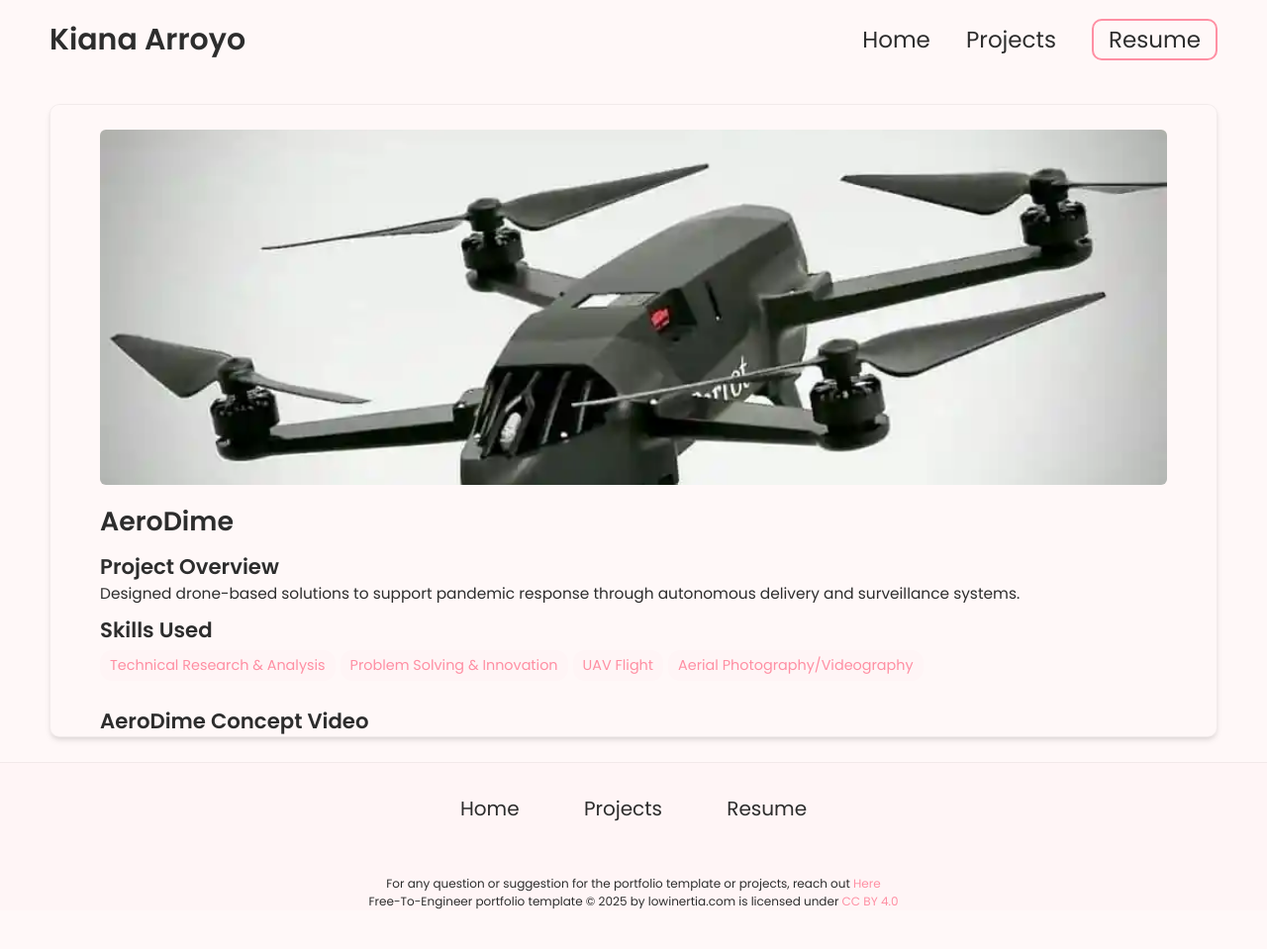
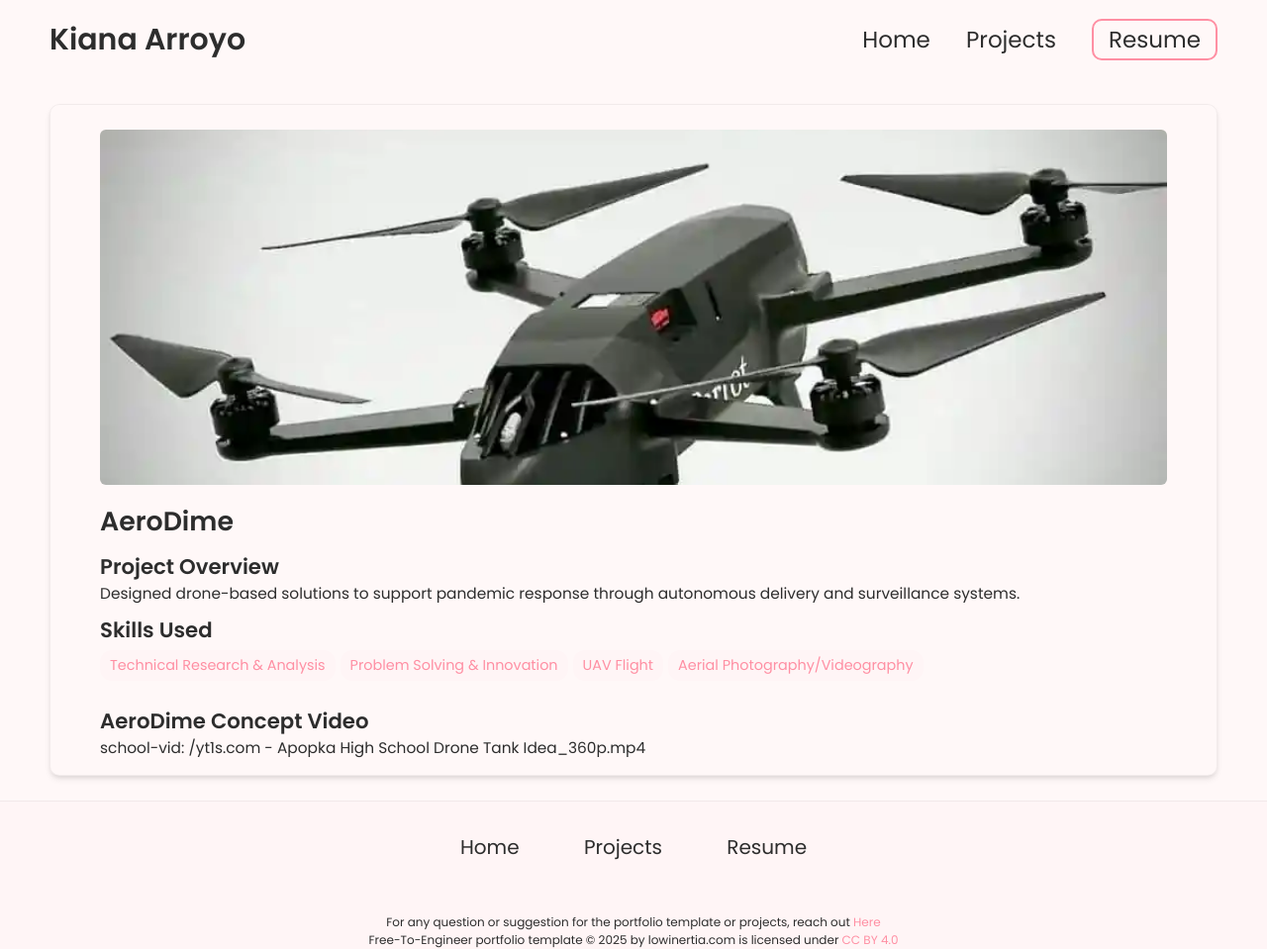
Before and after one commit to oirroyo/oirroyo.github.io, a Jekyll site: the page built from _projects/AeroDime/index.md, in a window 1280 px wide. Shown: the whole page at 99% size. Built offline with Jekyll 4.4.1, drawn with Linux system fonts in a browser that asks for light colours; before the commit the page ends 920 px from its top, so only the background shows below that.

Commit message:
Update index.md

```diff
--- a/_projects/AeroDime/index.md
+++ b/_projects/AeroDime/index.md
@@ -10,3 +10,4 @@ skills:
 main-image: /Parrot-Bluegrass-34.webp
 ---
 ## AeroDime Concept Video
+school-vid: /yt1s.com - Apopka High School Drone Tank Idea_360p.mp4
```
